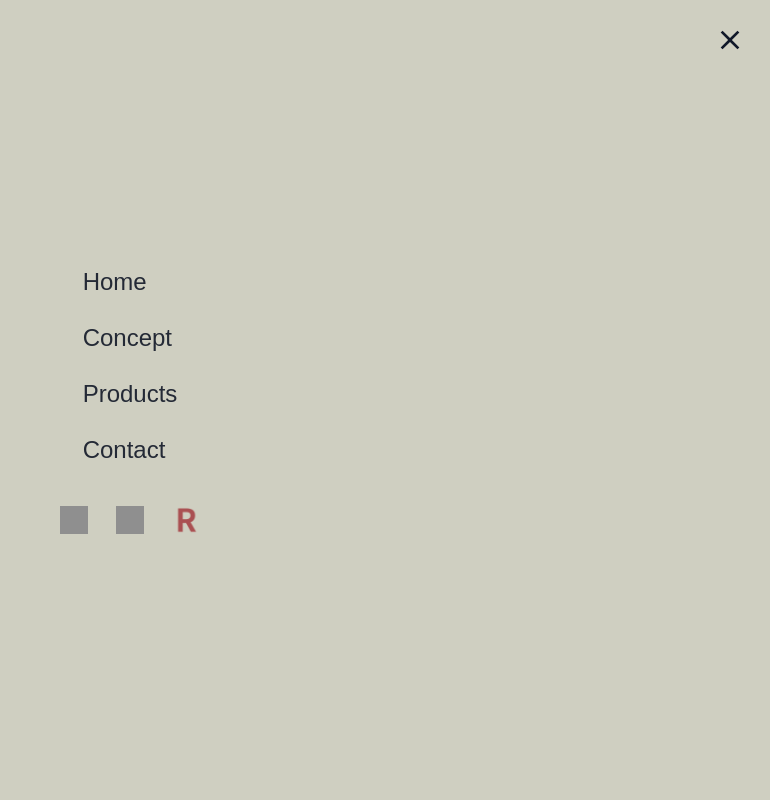
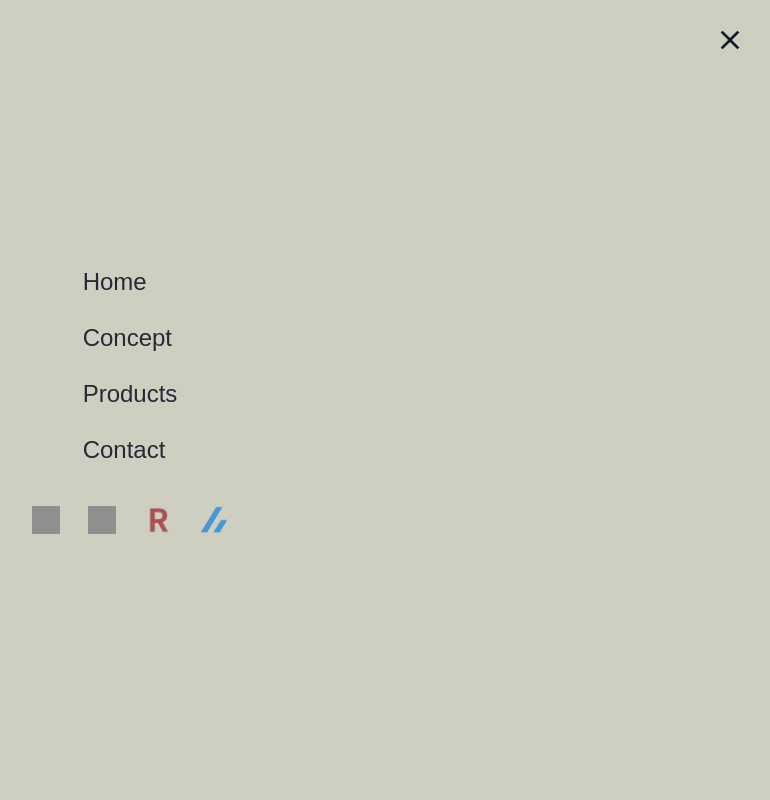
Before and after one commit to Rei2718/philo-official-site, a Next.js app: page / in a window 1280 px wide. Both pictures are taken after a click on the button 1240 px from the left and 40 px from the top of the page. Shown: the top 800 px of the page, without its empty margins (510-1280 px from the left). Built offline with nearby package versions, Linux system fonts and the light colour scheme; grey boxes are pictures that could not be loaded; a web font is replaced by a local one.

Commit message:
Update MenuButton.tsx

```diff
--- a/components/MenuButton.tsx
+++ b/components/MenuButton.tsx
@@ -110,6 +110,17 @@ export default function AnimatedFullscreenMenu() {
               className="h-7 w-7"
             />
           </Link>
+          <Link passHref
+            href="https://zenn.dev/p/keisho_tech"
+            target="_blank"
+            rel="noopener noreferrer"
+          >
+            <img
+              src="/zenn-logo.webp"
+              alt="zenn"
+              className="h-7 w-7"
+            />
+          </Link>
         </div>
       </div>
     </>
```
